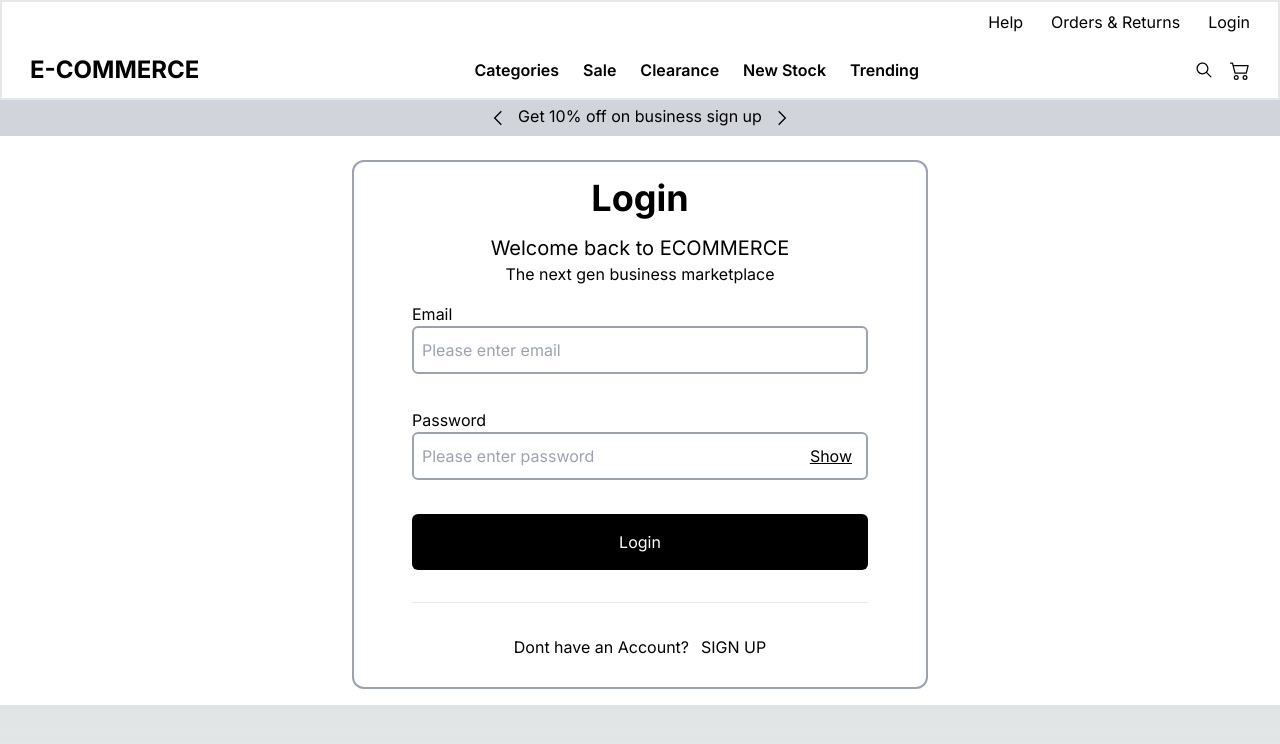
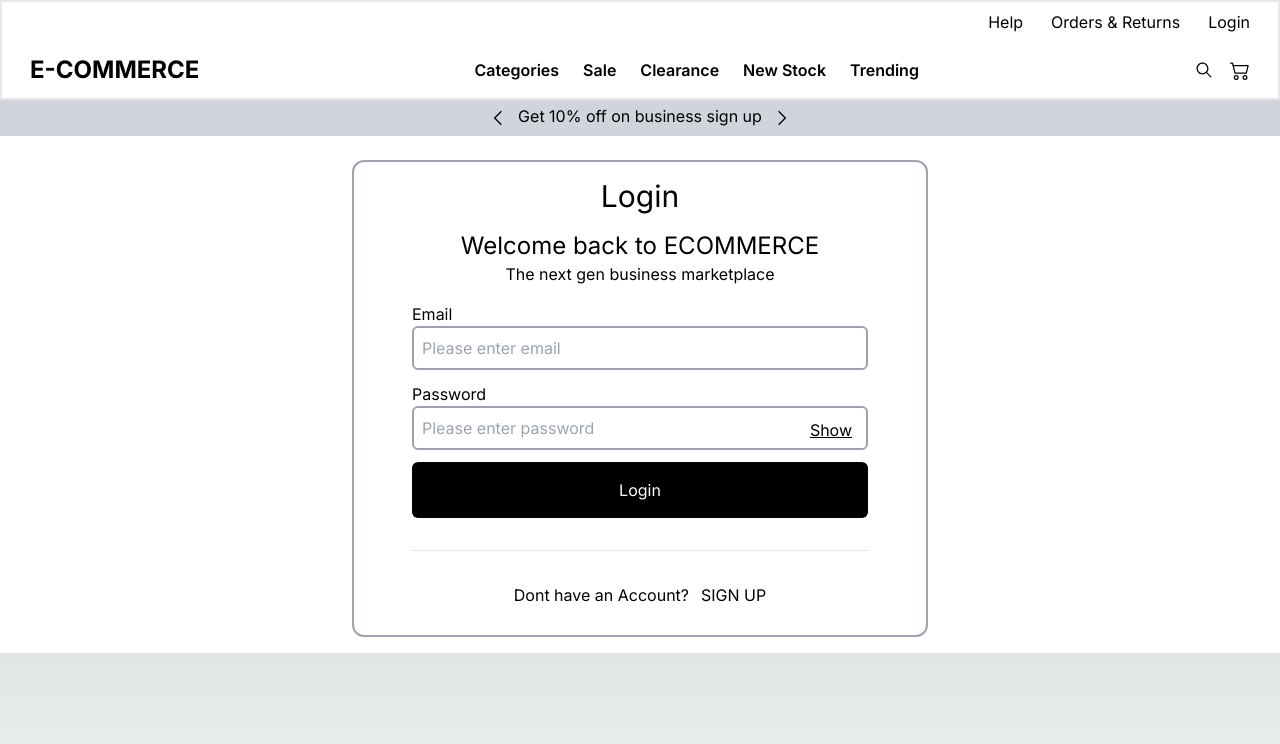
Before and after one commit to mohdasifabid/e-commerce-app, a Next.js app: page /login in a window 1280 px wide. Shown: the top 744 px of the page. Built offline with nearby package versions, Linux system fonts and the light colour scheme.

Commit message:
CSS : change width and height

```diff
--- a/app/ui/input.tsx
+++ b/app/ui/input.tsx
@@ -11,14 +11,14 @@ export const Input = (props: InputPropsType) => {
     setShowPassword((prevState) => !prevState);
 
   return (
-    <div className="min-w-300 h-74">
-      <p className="">{label}</p>
+    <div className="w-456 h-48">
+      <p className="font-400">{label}</p>
       <div className="relative">
         <input
           onChange={(e) => setter(e.target.value)}
           type={showPassword ? "text" : type}
           placeholder={placeholder}
-          className="w-456 h-48 p-2  focus:outline-none border-2 border-gray-400 rounded-md"
+          className="w-456 h-58 p-2  focus:outline-none border-2 border-gray-400 rounded-md"
         />
         {type === "password" && (
           <button
--- a/app/ui/login.tsx
+++ b/app/ui/login.tsx
@@ -35,9 +35,9 @@ export const Login = (props: any) => {
 
   return (
     <div className="flex flex-col items-center border-2 border-gray-400 rounded-xl pl-12 pr-12 pb-4 w-576">
-      <p className="text-4xl font-bold mb-4 pt-4">Login</p>
-      <p className="text-xl ">Welcome back to ECOMMERCE</p>
-      <p className="mb-4"> The next gen business marketplace</p>
+      <p className="text-3xl font-600 mb-4 pt-4">Login</p>
+      <p className="text-2xl font-500">Welcome back to ECOMMERCE</p>
+      <p className="mb-4 font-400"> The next gen business marketplace</p>
       <div className="flex flex-col gap-8">
         <Input
           placeholder="Please enter email"
```
